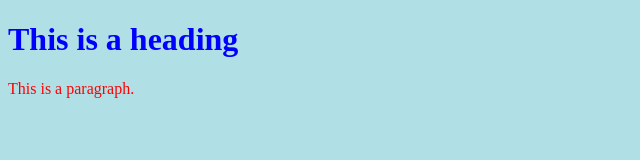
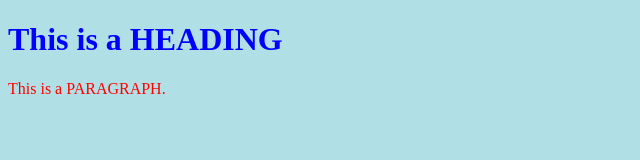
Before and after one commit to SANA0998/my-website, a plain HTML site: page index.html in a window 1280 px wide. Shown: the whole page, without its empty margins (0-640 px from the left). Drawn offline with Linux system fonts and the light colour scheme.

Commit message:
Update index.html

```diff
--- a/index.html
+++ b/index.html
@@ -9,8 +9,8 @@ p    {color: red;}
 </head>
 <body>
 
-<h1>This is a heading</h1>
-<p>This is a paragraph.</p>
+<h1>This is a HEADING</h1>
+<p>This is a PARAGRAPH.</p>
 
 </body>
 </html>
```
